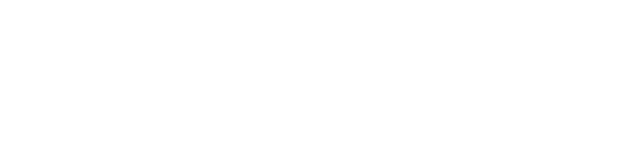
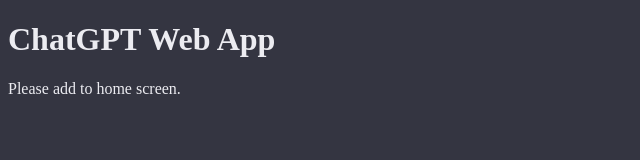
Before and after one commit to munierujp/chatgpt-web-app, a plain HTML site: page docs/index.html in a window 1280 px wide. Shown: the whole page, without its empty margins (0-640 px from the left). Drawn offline with Linux system fonts and the light colour scheme.

Commit message:
Update (#3)
* Add main.js

* Add style.css

* Update index.html

* Add body

* Fix html

```diff
--- a/docs/index.html
+++ b/docs/index.html
@@ -5,8 +5,15 @@
   <title>ChatGPT Web App</title>
   <meta name="description" content="Web app for ChatGPT">
   <link rel="manifest" href="manifest.webmanifest">
-  <meta http-equiv="refresh" content="10;URL=https://chat.openai.com/">
+  <link href="./style.css" rel="stylesheet">
+  <script src="./main.js"></script>
 </head>
 <body>
+  <header>
+    <h1>ChatGPT Web App</h1>
+  </header>
+  <main>
+    <span>Please add to home screen.</span>
+  </main>
 </body>
 </html>
--- /dev/null
+++ b/docs/main.js
@@ -0,0 +1,10 @@
+/**
+ * @see https://web.dev/customize-install/
+ */
+const isStandalone = () => {
+  return navigator.standalone ?? window.matchMedia('(display-mode: standalone)').matches
+}
+
+if (isStandalone()) {
+  location.href = 'https://chat.openai.com/'
+}
--- /dev/null
+++ b/docs/style.css
@@ -0,0 +1,4 @@
+body {
+  background-color: #343541;
+  color: #ECECF1;
+}
```
